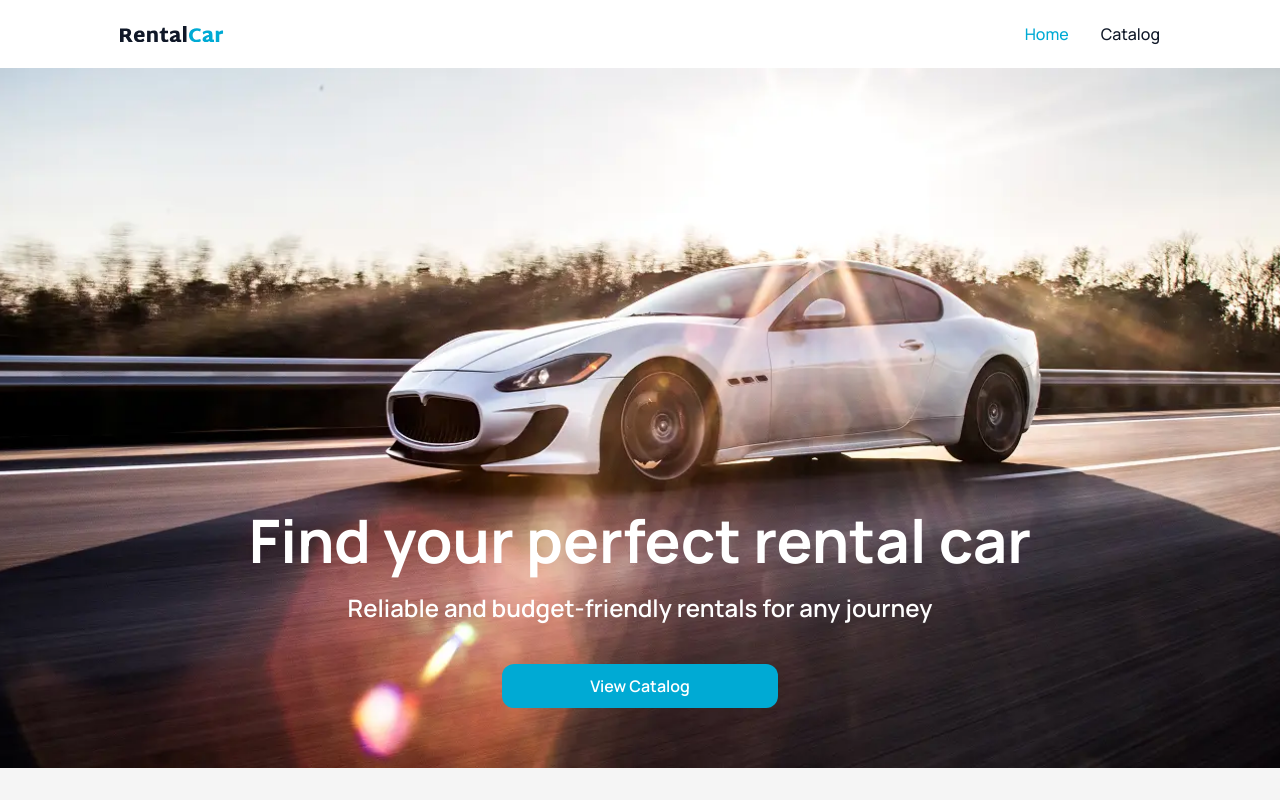
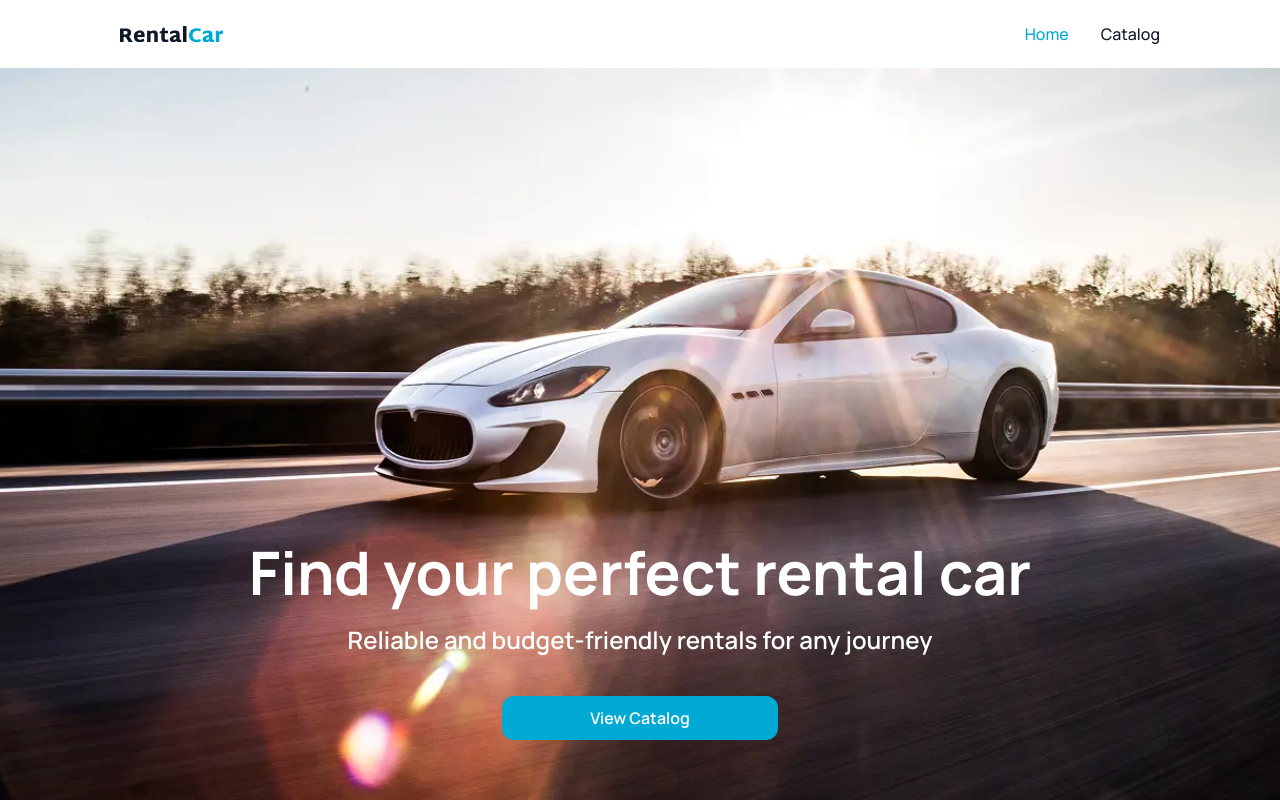
Before and after one commit to Viktor-Yashchuk/rentalcar, a Next.js app: page / in a window 1280 px wide. Built offline with nearby package versions, Linux system fonts and the light colour scheme.

Commit message:
fix: adjust hero section min-height and update CarCard styles for better layout

```diff
--- a/app/page.module.css
+++ b/app/page.module.css
@@ -3,7 +3,7 @@
   overflow: hidden;
   margin: 0 auto;
   width: 100%;
-  min-height: 700px;
+  min-height: calc(100vh - 68px);
   padding-bottom: 60px;
   display: flex;
   flex-direction: column;
--- a/components/CarCard/CarCard.module.css
+++ b/components/CarCard/CarCard.module.css
@@ -68,7 +68,7 @@
   color: var(--gray);
   font-size: 12px;
   line-height: 1.33;
-  max-width: 85%;
+  max-width: 92%;
 }
 
 .cardDescription span:not(:last-child)::after {
```
Also changed, not shown: components/CarCard/CarCard.tsx (+1 -1 lines).
